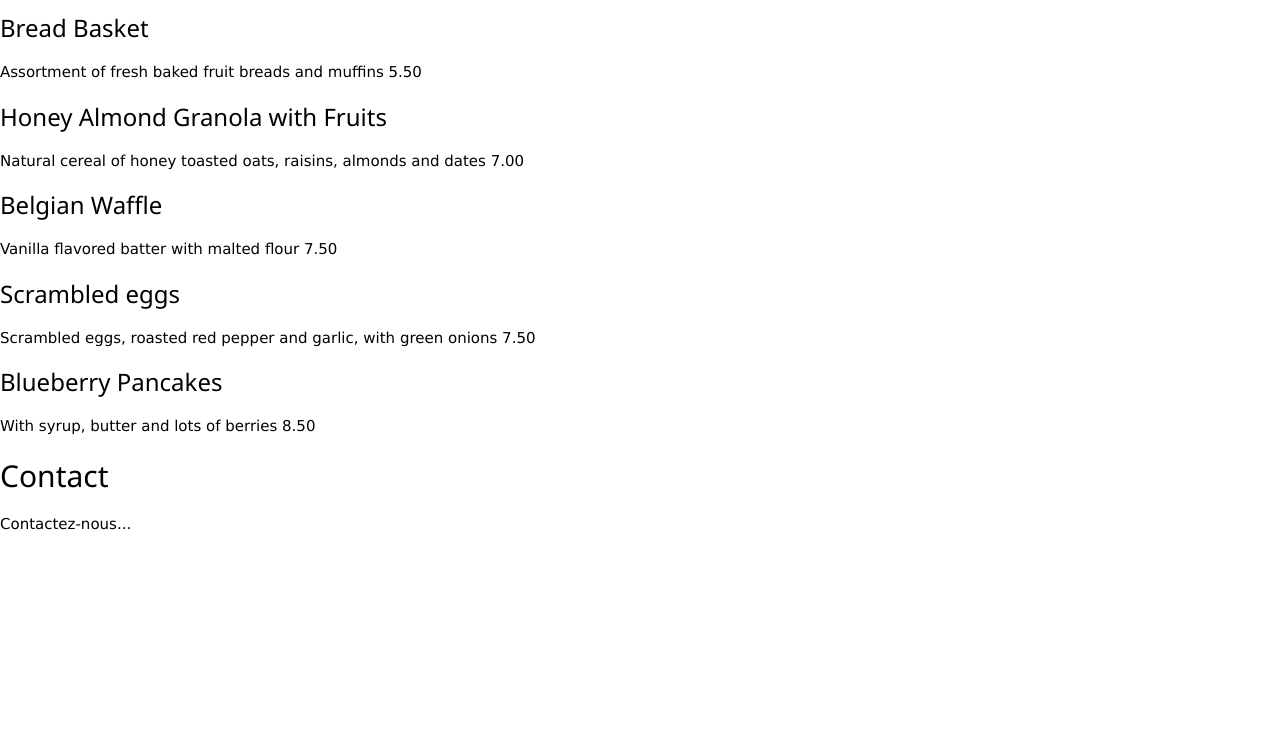
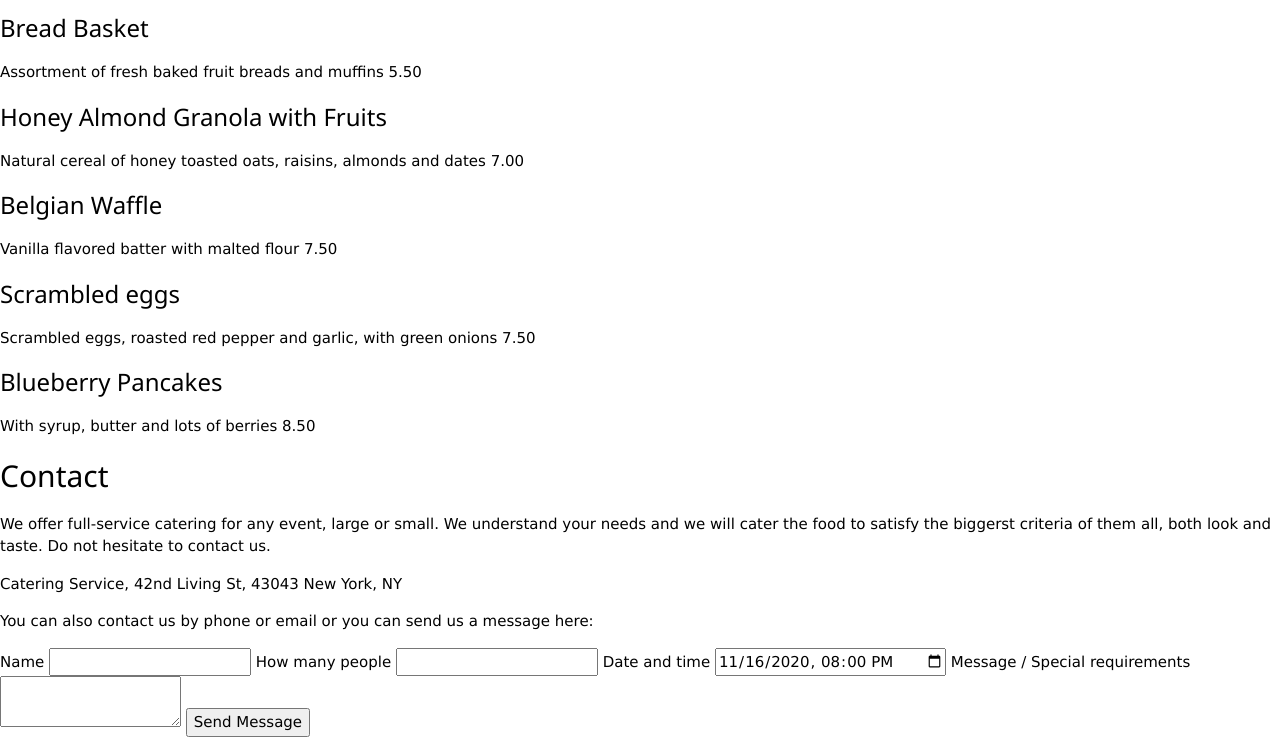
Before and after one commit to NicolasMoulin1/hamburger, a plain HTML site: page index.html in a window 1280 px wide. Shown: the part 2802-3539 px from the top of the page. Before the commit the page ends 3352 px from the top, so only its background shows below. Drawn offline with nearby package versions, Linux system fonts and the light colour scheme.

Commit message:
ajout de la feature contact

```diff
--- a/index.html
+++ b/index.html
@@ -84,9 +84,68 @@
         </div>
       </section>
 
-      <section class="contact" id="Contact">
-        <h2>Contact</h2>
-        <p>Contactez-nous...</p>
+      <section class="contact-section" id="Contact">
+        <h2 class="contact-title">Contact</h2>
+        <p class="contact-intro">
+          We offer full-service catering for any event, large or small. We
+          understand your needs and we will cater the food to satisfy the
+          biggerst criteria of them all, both look and taste. Do not hesitate to
+          contact us.
+        </p>
+        <p class="contact-adress">
+          Catering Service, 42nd Living St, 43043 New York, NY
+        </p>
+        <p class="contact-details">
+          You can also contact us by phone
+          <a class="contact-link" href="00553123-2323"></a>
+          or email
+          <a class="contact-link" href="catering@catering.com"></a>
+          or you can send us a message here:
+        </p>
+        <!-- Formulaire de contact -->
+        <form class="contact-form" action="#" method="post">
+          <label class="form-label" for="name">Name</label>
+          <input
+            class="form-input"
+            type="text"
+            id="name"
+            name="name"
+            required
+          />
+
+          <label class="form-label" for="people">How many people</label>
+          <input
+            class="form-input"
+            type="number"
+            id="people"
+            name="people"
+            min="1"
+            required
+          />
+
+          <label class="form-label" for="datatime">Date and time</label>
+          <input
+            class="form-input"
+            type="datetime-local"
+            id="datetime"
+            name="datetime"
+            value="2020-11-16T20:00"
+            required
+          />
+
+          <label class="form-label" for="message"
+            >Message / Special requirements</label
+          >
+          <textarea
+            class="form-textarea"
+            id="message"
+            name="message"
+            row="4"
+            required
+          ></textarea>
+
+          <button class="form-button" type="submit">Send Message</button>
+        </form>
       </section>
     </main>
     <footer></footer>
```
